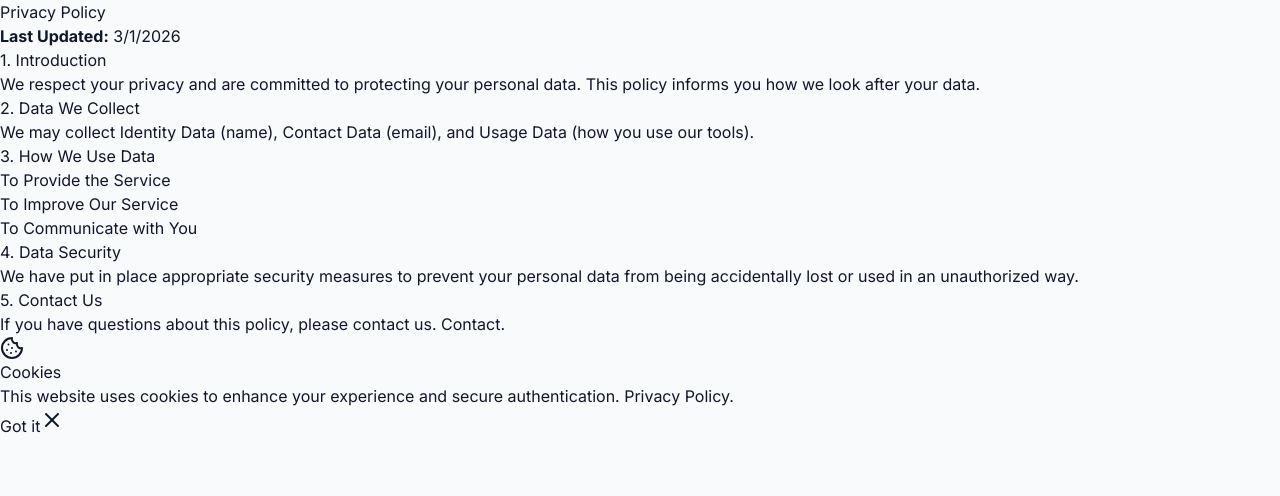
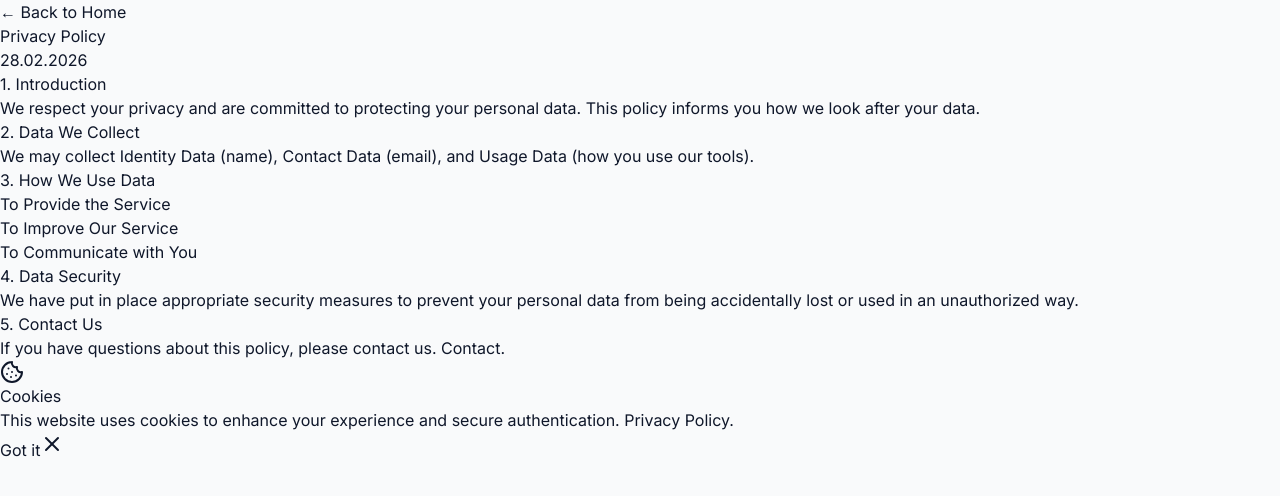
Before and after one commit to eymanM/bible-assistant-ui, a Next.js app: page /privacy-policy in a window 1280 px wide. Shown: the top 496 px of the page. Built offline with nearby package versions, Linux system fonts and the light colour scheme; no server answers.

Commit message:
feat(pages): add back home links and update contact details

```diff
--- a/package.json
+++ b/package.json
@@ -1,7 +1,7 @@
 {
   "name": "bible-assistant-next",
   "private": true,
-  "version": "1.0.2",
+  "version": "1.0.3",
   "engines": {
     "node": ">=22.11.0"
   },
--- a/src/app/privacy-policy/PrivacyClient.tsx
+++ b/src/app/privacy-policy/PrivacyClient.tsx
@@ -10,11 +10,16 @@ export default function PrivacyClient() {
   return (
     <main className="min-h-screen bg-white">
       <div className="container mx-auto px-4 py-12 max-w-4xl">
+        <div className="mb-6">
+          <Link href="/" className="text-slate-500 hover:text-indigo-600 flex items-center gap-2 text-sm font-medium transition-colors">
+            {t.account.backToHome}
+          </Link>
+        </div>
         <h1 className="text-3xl md:text-4xl font-bold mb-8 text-slate-900 tracking-tight">{t.privacy.title}</h1>
 
         <div className="prose prose-slate max-w-none text-slate-600">
           <p className="mb-6 bg-slate-50 p-4 rounded-lg border border-slate-100 text-sm">
-            <strong>Last Updated:</strong> {new Date().toLocaleDateString()}
+            <strong>{t.privacy.lastUpdated}</strong> 28.02.2026
           </p>
 
           <section className="mb-10">
```
Also changed, not shown: src/app/contact/ContactClient.tsx (+7 -15 lines), 1 other file (tests, documents, lock files or other folders).
